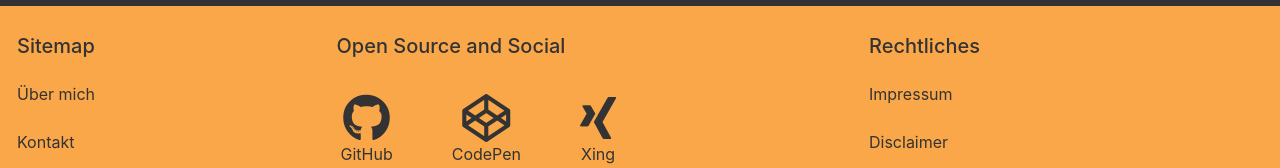
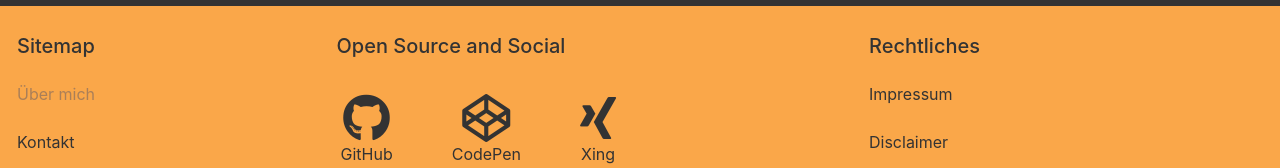
Before and after one commit to munich99/angular-8-homepage, an Angular app: page /#/start in a window 1280 px wide. Shown: the part 1227-1395 px from the top of the page. Built offline with nearby package versions, Linux system fonts and the light colour scheme.

Commit message:
Footer - active list-group-item - color

```diff
--- a/src/app/allways/my-footer/my-footer.component.css
+++ b/src/app/allways/my-footer/my-footer.component.css
@@ -10,6 +10,11 @@ footer {
     display: inline-block
 }
 
+.list-group-item.active {
+    color:rgba(84, 84, 105, 0.48);
+}
+
+
 .list-group-item:hover {
 
     color: rgba(255, 255, 255, 0.7);
--- a/src/app/allways/my-footer/my-footer.component.html
+++ b/src/app/allways/my-footer/my-footer.component.html
@@ -6,25 +6,12 @@
             <h5 class="list-group-item disabled pl-3">Sitemap</h5>
           </li>
           <li *ngFor="let aufzahlung of navigation">
-              <a class="list-group-item list-group-item-action pl-3" routerLink="{{aufzahlung.ziel}}">
+            <a class="list-group-item list-group-item-action pl-3" routerLinkActive="active" routerLink="{{aufzahlung.ziel}}">
                   <span *ngIf="changeLanguage">{{aufzahlung.navi}}</span>
                   <span *ngIf="!changeLanguage">{{aufzahlung.navi_deutsch}}</span>
               </a>
           </li>
       </ul>
-
-      <!--ul class="list-group col-12 col-md-4 col-lg-5 navbar-nav text-md-center text-lg-left d-inline-block">
-
-        <li>
-          <h5 class="list-group-item disabled pl-3">Open Source</h5>
-        </li>
-        <li>
-          <a href="https://github.com/munich99" class="list-group-item" target="_blank"><i class="fab fa-github fa-3x" aria-hidden="true"></i><br>GitHub</a>
-        </li>
-        <li>
-          <a href="https://codepen.io/munich99" class="list-group-item" target="_blank"><i class="fab fa-codepen fa-3x" aria-hidden="true"></i><br>CodePen</a>
-        </li>
-      </ul-->
 
       <ul class="list-group list-group-horizontal col-lg-5 d-inline-block list-unstyled">
           <li>
```
